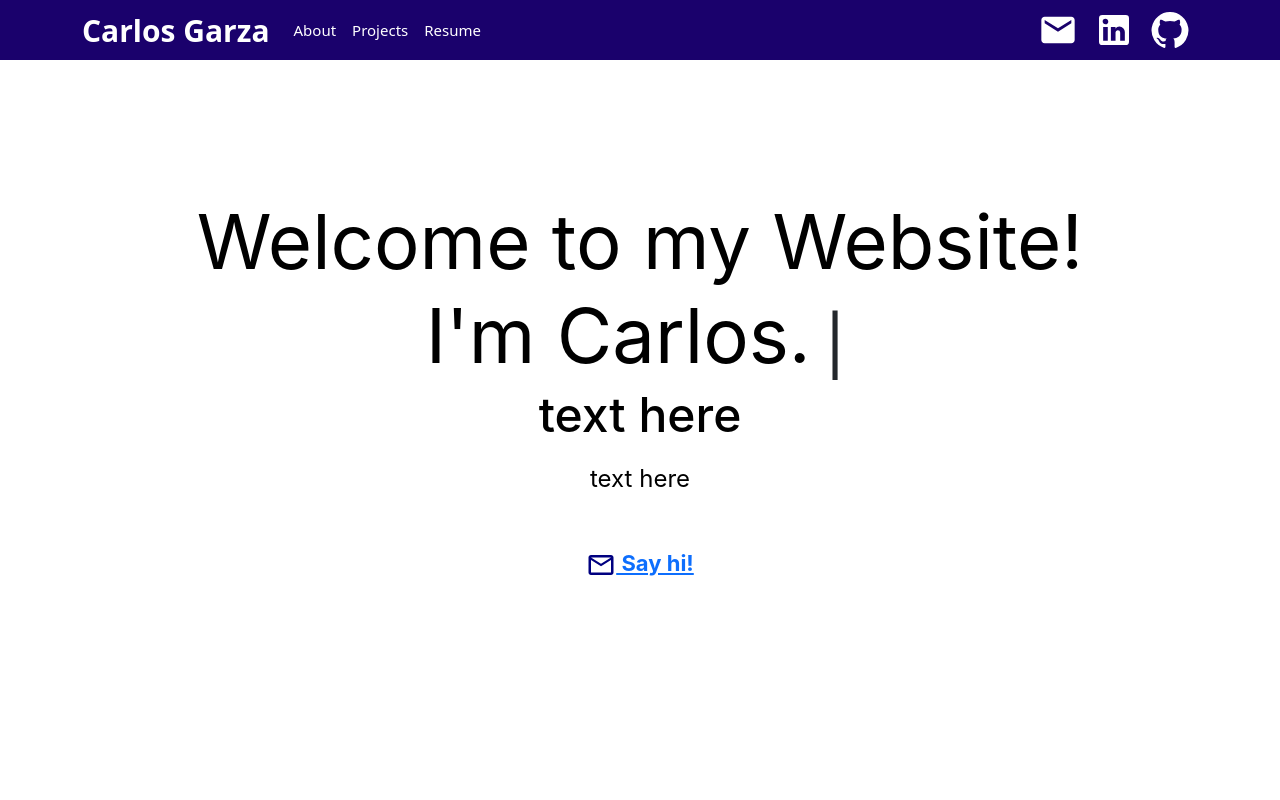
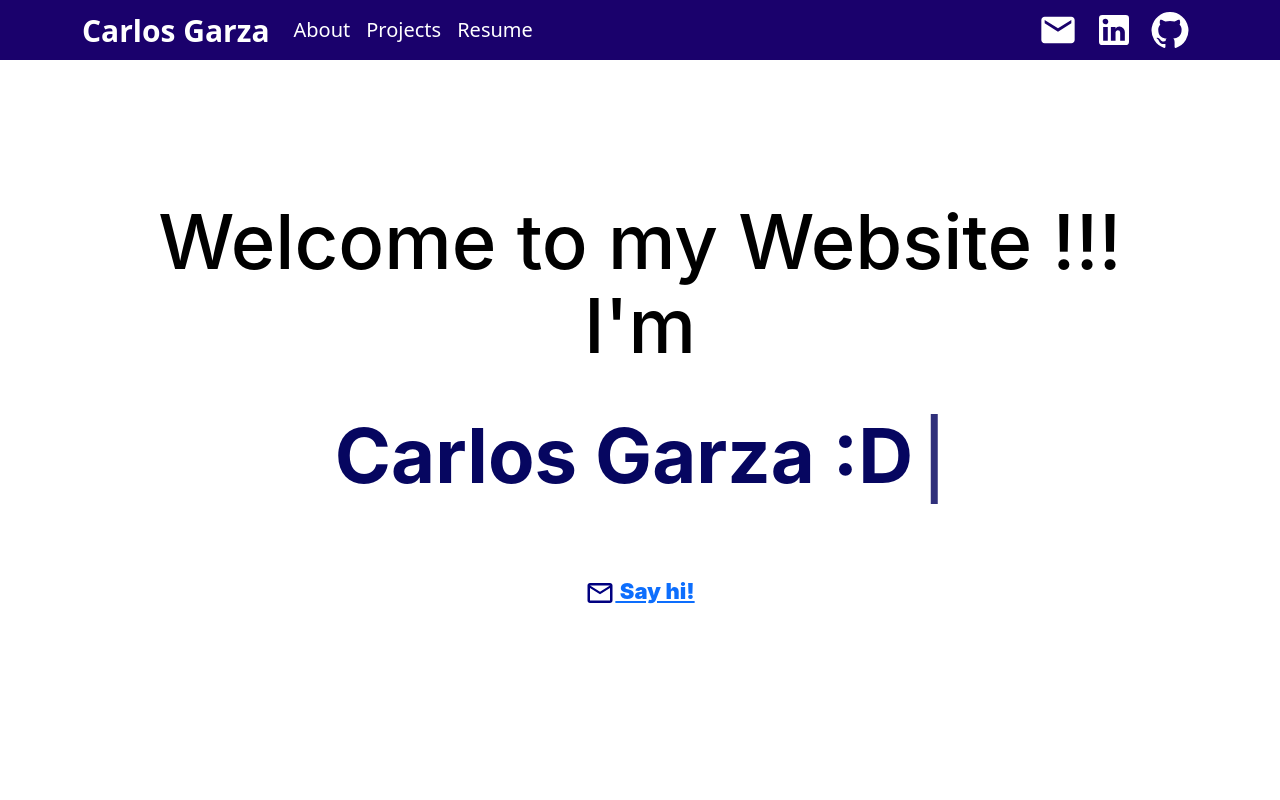
Before and after one commit to JulJulien/carlosjgarzaPW, a React (Create React App) app in the folder carlosjgarza/: page / in a window 1280 px wide. Shown: the top 800 px of the page. Built offline with nearby package versions, Linux system fonts and the light colour scheme; no server answers.

Commit message:
reformatted intro animation. Navbar Colors applied. Ready for launch!

```diff
--- a/carlosjgarza/src/components/Intro.js
+++ b/carlosjgarza/src/components/Intro.js
@@ -3,18 +3,19 @@ import "../styles/Intro.css";
 import Typed from "typed.js";
 import { useEffect, useRef } from "react";
 import MailOutlineIcon from '@mui/icons-material/MailOutline';
+import "../styles/Global.css";
 
 
-
-const Intro = () =>{
+const Intro = () => {
     const el = useRef(null);
 
     useEffect(() => {
         if (el.current) {
             const typed = new Typed(el.current, {
-                strings: ["<span class='intro-name'> Welcome to my Website! I'm Carlos.</span>"],
-                typeSpeed: 100,
-                startDelay: 300,
+
+                strings: ["Carlos Garza :D"], // Text to type
+                typeSpeed: 200,
+                startDelay: 600,
                 showCursor: true,
                 cursorChar: "|",
                 contentType: 'html',
@@ -26,16 +27,13 @@ const Intro = () =>{
         }
     }, []);
 
-
     return (
-            <div id="intro">
-                <span ref={el} className="intro-title"></span>
-                <div className='intro-subtitle'>text here</div>
-                <div className='intro-desc'>text here</div>
-                <a
-                    href="mailto:cjulgarza@gmail.com"
-                    className='intro-contact'
-                >
+        <div id="intro" style={{ fontWeight: 'bold', fontFamily: 'Raleway' }}>
+            <h1 className="intro-title">Welcome to my Website !!! I'm</h1>
+            <span ref={el} className="intro-name" style={{ color: 'var(--myblue)' }}></span> {/* Typing animation */}
+            <div className='intro-subtitle'></div>
+            <div className='intro-desc'></div>
+            <a href="mailto:cjulgarza@gmail.com" className='intro-contact'>
                 <MailOutlineIcon style={{ fontSize: 30, color: 'navy'}} />
                 {" Say hi! "}
             </a>
--- a/carlosjgarza/src/components/NavBar.js
+++ b/carlosjgarza/src/components/NavBar.js
@@ -6,23 +6,24 @@ import LinkedInIcon from "@mui/icons-material/LinkedIn";
 import GitHubIcon from "@mui/icons-material/GitHub";
 import EmailIcon from "@mui/icons-material/Email";
 import "../styles/NavBar.css";
+import "../styles/Global.css";
 
 function NavBar(){
     return (
-        <Navbar fixed = "top" classname ="navbar" expand = "lg">
+        <Navbar fixed="top" className="navbar" expand="lg">
             <Container>
-                <Navbar.Brand href="#intro" style={{color: 'white', fontSize: '30px'}}>Carlos Garza </Navbar.Brand>
+                <Navbar.Brand href="#intro" style={{ color: 'white', fontSize: '30px' }}>Carlos Garza</Navbar.Brand>
                 <Navbar.Toggle aria-controls="basic-navbar-nav" />
                 <Navbar.Collapse id="basic-navbar-nav">
-                    <Nav className = "me-auto">
-                        <Nav.Link href="#About" style={{color: 'white', fontSize: '15px'}}>About</Nav.Link>
-                        <Nav.Link href="#Projects"style={{color: 'white', fontSize: '15px'}}>Projects</Nav.Link>
-                        <Nav.Link href="#Resume"style={{color: 'white', fontSize: '15px'}}>Resume</Nav.Link>
+                    <Nav className="me-auto">
+                        <Nav.Link href="#About" style={{fontSize: '20px' }}>About</Nav.Link>
+                        <Nav.Link href="#Projects" style={{fontSize: '20px' }}>Projects</Nav.Link>
+                        <Nav.Link href="#Resume" style={{fontSize: '20px' }}>Resume</Nav.Link>
                     </Nav>
-                    <Nav className = "ml-auto">
-                        <Nav.Link href = "mailto:cjulgarza@gmail.com"><EmailIcon style={{ color: 'white' ,fontSize: '40px'}}/></Nav.Link>
-                        <Nav.Link href = "https://www.linkedin.com/in/carlosj-garza/"><LinkedInIcon style={{ color: 'white',fontSize: '40px' }}/></Nav.Link>
-                        <Nav.Link href = "https://github.com/JulJulien"><GitHubIcon style={{ color: 'white' ,fontSize: '40px' }}/></Nav.Link>
+                    <Nav className="ml-auto">
+                        <Nav.Link href="mailto:cjulgarza@gmail.com"><EmailIcon style={{display: 'flex', height : '100%', alignItems: 'center', fontSize: '40px' }} /></Nav.Link>
+                        <Nav.Link href="https://www.linkedin.com/in/carlosj-garza/"><LinkedInIcon style={{display: 'flex', height : '100%', alignItems: 'center',fontSize: '40px' }} /></Nav.Link>
+                        <Nav.Link href="https://github.com/JulJulien"><GitHubIcon style={{display: 'flex', height : '100%', alignItems: 'center',fontSize: '40px' }} /></Nav.Link>
                     </Nav>
                 </Navbar.Collapse>
             </Container>
--- /dev/null
+++ b/carlosjgarza/src/styles/Global.css
@@ -0,0 +1,6 @@
+:root {
+    --myblue: rgb(6, 6, 96);
+    --myyellow: #c2b04a;
+    --mywhite: #f5f5f5;
+    --lightest-color: #b5e8ff;
+  }
--- a/carlosjgarza/src/styles/Intro.css
+++ b/carlosjgarza/src/styles/Intro.css
@@ -63,10 +63,10 @@
 
 .typed-cursor {
   opacity: 1;
-  font-size: 70px;
-  color: var(--custom-text-color);
+  font-size: 100px;
+  color: var(--myblue) !important;
   align-self: flex-end;
-  padding-left: 5px;
+  padding-left: 10px;
 }
 
 .intro-img {
--- a/carlosjgarza/src/styles/NavBar.css
+++ b/carlosjgarza/src/styles/NavBar.css
@@ -25,11 +25,29 @@
     font-weight: bold;
   }
 
-  .navbar .me-auto, .navbar .ml-auto {
-    color: var(--mywhite) !important;
-    text-decoration: none;
-  }
 
-  .navbar .me-auto:hover,  .navbar .ml-auto:hover{
-    color: var(--myyellow) !important;
-  }
+  /* Links in the me-auto section */
+.navbar .me-auto .nav-link {
+  color: white !important;     /* Default color */
+  vertical-align: 'center';
+  font-size: 15px;
+  text-decoration: none;       /* Remove underline */
+  transition: color 0.3s ease; /* Smooth transition */
+}
+
+.navbar .me-auto .nav-link:hover {
+  color: var(--myyellow) !important; /* Change to --myyellow on hover */
+}
+
+/* Icons in the ml-auto section */
+.navbar .ml-auto .nav-link {
+  color: white !important;     /* Default color */
+  vertical-align: 'center';
+  font-size: 40px;
+  text-decoration: none;       /* Remove underline */
+  transition: color 0.3s ease; /* Smooth transition */
+}
+
+.navbar .ml-auto .nav-link:hover {
+  color: var(--myyellow) !important; /* Change to --myyellow on hover */
+}
```
Also changed, not shown: carlosjgarza/src/App.css (+4 -5 lines). Lines whose indentation alone changed are shown as unchanged.
